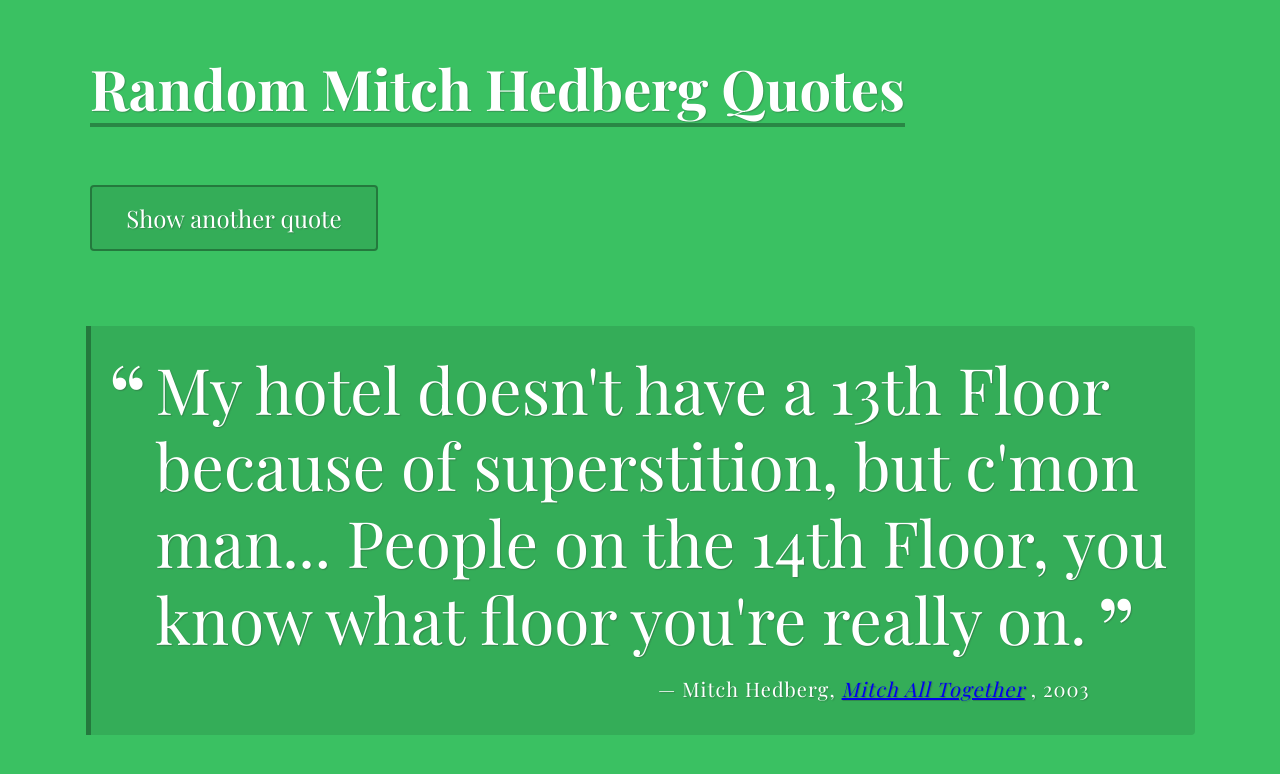
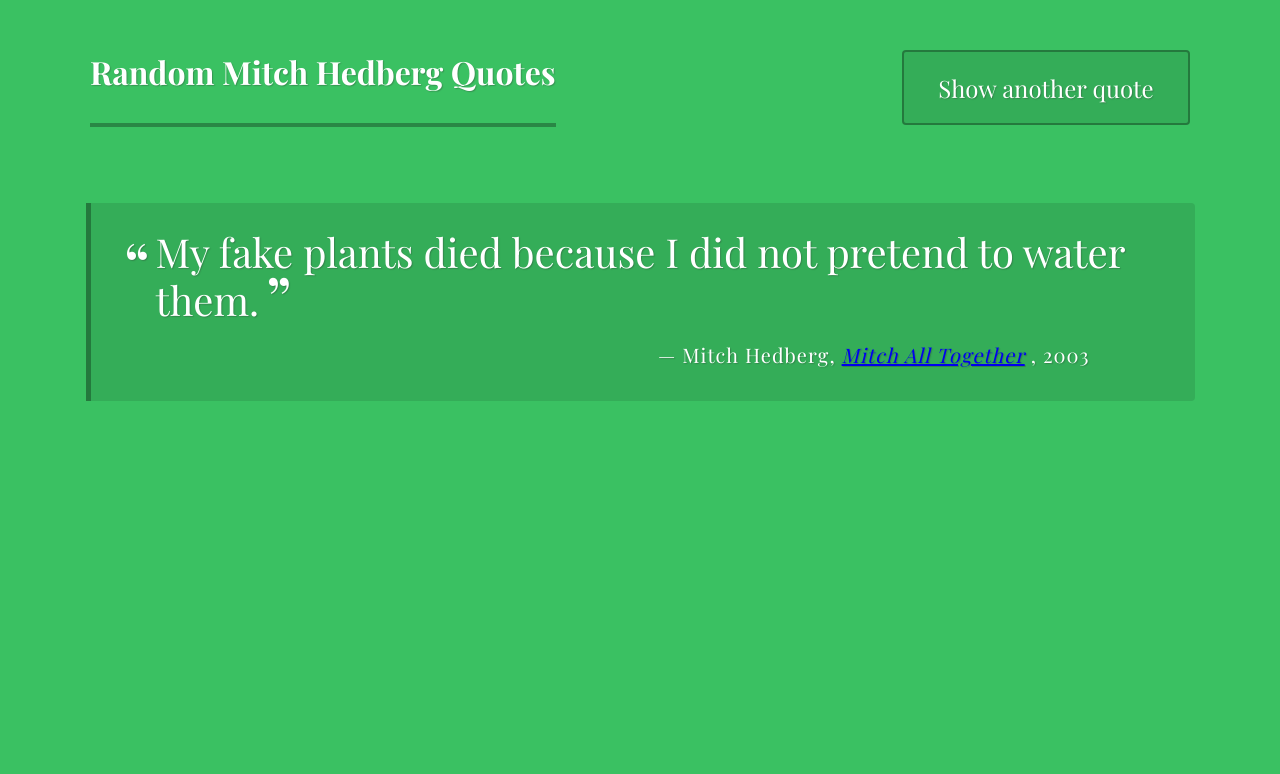
Before and after one commit to SteelMasterJ/project1-random-quotes, a plain HTML site: page index.html in a window 1280 px wide. Drawn offline with nearby package versions, Linux system fonts and the light colour scheme; a web font is replaced by a local one.

Commit message:
Got thefixed the printQuote function
cleaned up the quotes a bit too

```diff
--- a/css/styles.css
+++ b/css/styles.css
@@ -125,7 +125,7 @@ h1 {
   }
 
   h1 {
-    font-size: 3.5rem;
+    font-size: 2rem;
     height: 73px;
     margin-top: 20px;
     margin-right: 5px;
@@ -144,12 +144,12 @@ h1 {
   }
 
   .quote {
-    font-size: 4rem;
+    font-size: 2.5rem;
   }
 
   .quote:before,
   .quote:after {
-    font-size: 6rem;
+    font-size: 4rem;
   }
 
   .quote:before {
--- a/js/script.js
+++ b/js/script.js
@@ -23,7 +23,7 @@ const quotes = [
     year: 1999
   },
   {
-    quote : "On a traffic light green means 'go' and yellow means 'yield', but on a banana it's just the opposite. Green means 'hold on,' yellow means 'go ahead,' and red means, 'where the hell did you get that banana at?'",
+    quote : "On a traffic light green means 'go' and yellow means 'yield', but on a banana it's just the opposite. Green means 'hold on,' yellow means 'go ahead,' and red means, 'where did you get that banana at?'",
     source: "Mitch Hedberg",
     citation: `<a href="https://en.wikipedia.org/wiki/Strategic_Grill_Locations">Strategic Grill Locations</a>`,
     year: 1999
@@ -83,19 +83,13 @@ const quotes = [
     year: 2005
   },
   {
-    quote: "Steam rollers run shit over to make sure it's good. Like if they want to test a product, they'll run over it with a steam roller. How do you know the steam roller's good? Who ran over the steam roller?",
+    quote: "Steam rollers run stuff over to make sure it's good. Like if they want to test a product, they'll run over it with a steam roller. How do you know the steam roller's good? Who ran over the steam roller?",
     source: "Mitch Hedberg",
     citation: `<a href="https://en.wikipedia.org/wiki/Do_You_Believe_in_Gosh%3F">Do You Believe in Gosh?</a>`,
     year: 2005
   },
   {
-    quote: "My belt holds up my pants and my pants have belt loops that hold up the belt. What the fuck’s really goin on down there? Who is the real hero?",
-    source: "Mitch Hedberg",
-    citation: `<a href="https://en.wikipedia.org/wiki/Do_You_Believe_in_Gosh%3F">Do You Believe in Gosh?</a>`,
-    year: 2005
-  },
-  {
-    quote: "I have a vest. If I had my arms cut off, it would be a jacket.",
+    quote: "My belt holds up my pants and my pants have belt loops that hold up the belt. What’s really going on down there? Who is the real hero?",
     source: "Mitch Hedberg",
     citation: `<a href="https://en.wikipedia.org/wiki/Do_You_Believe_in_Gosh%3F">Do You Believe in Gosh?</a>`,
     year: 2005
@@ -108,12 +102,6 @@ const quotes = [
   },
   {
     quote: "A burrito is a sleeping bag for ground beef.",
-    source: "Mitch Hedberg",
-    citation: `<a href="https://en.wikipedia.org/wiki/Do_You_Believe_in_Gosh%3F">Do You Believe in Gosh?</a>`,
-    year: 2005
-  },
-  {
-    quote: "Jamaican Air -- Every flight is the red-eye!",
     source: "Mitch Hedberg",
     citation: `<a href="https://en.wikipedia.org/wiki/Do_You_Believe_in_Gosh%3F">Do You Believe in Gosh?</a>`,
     year: 2005
@@ -145,23 +133,21 @@ function getRandomQuote(){
 function printQuote() {
   randomObject = getRandomQuote()
   htmlString = `<p class="quote"> ${randomObject.quote} </p>` + `<p class="source"> ${randomObject.source}`;
+  if (randomObject.citation) {
+    htmlString += `<span class="citation"> ${randomObject.citation} </span>`;
+  }
+  if (randomObject.year) {
+    htmlString += `<span class="year"> ${randomObject.year} </span></p>`;
+  } else {
+    htmlString += '</p>';
+  }
+  document.getElementById('quote-box').innerHTML = htmlString;
   return htmlString;
 }
 console.log(printQuote());
 
-
-if (randomObject.citation) {
-  htmlString += `<span class="citation"> ${randomObject.citation} </span>`;
-}
-if (randomObject.year) {
-  htmlString += `<span class="year"> ${randomObject.year} </span></p>`;
-} else {
-  htmlString += '</p>';
-}
-
 console.log(htmlString);
 
-document.getElementById('quote-box').innerHTML = htmlString;
 
 /***
  * click event listener for the print quote button
```
